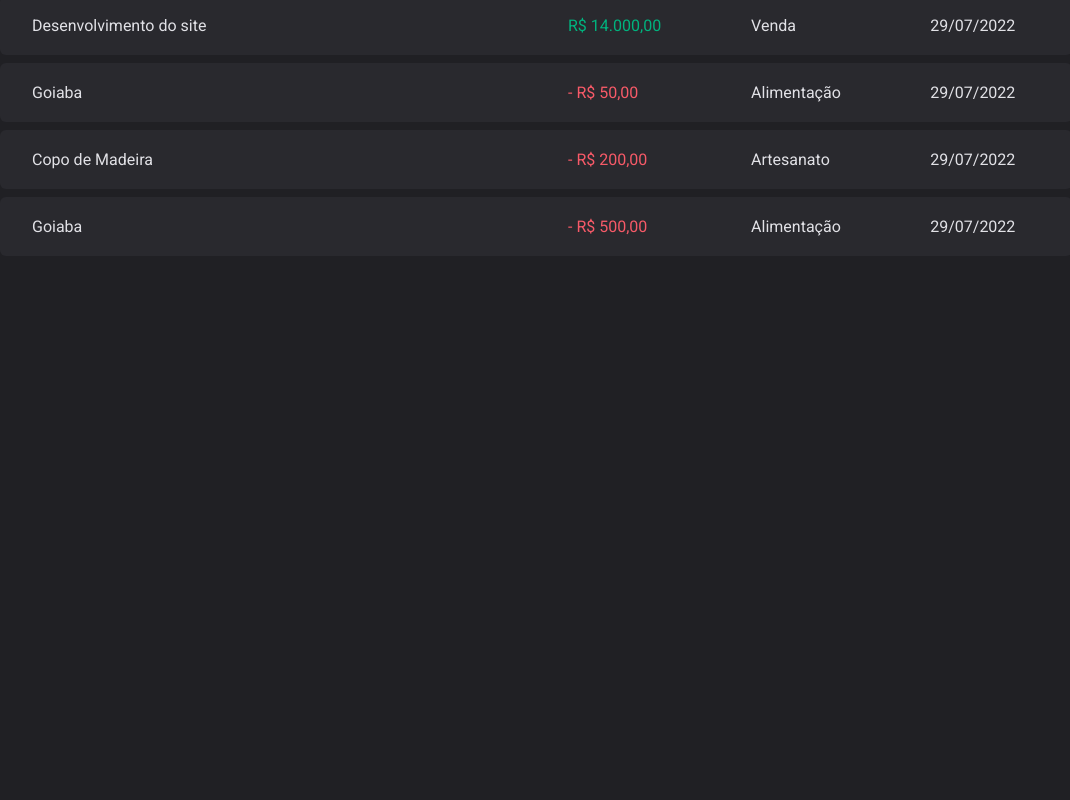
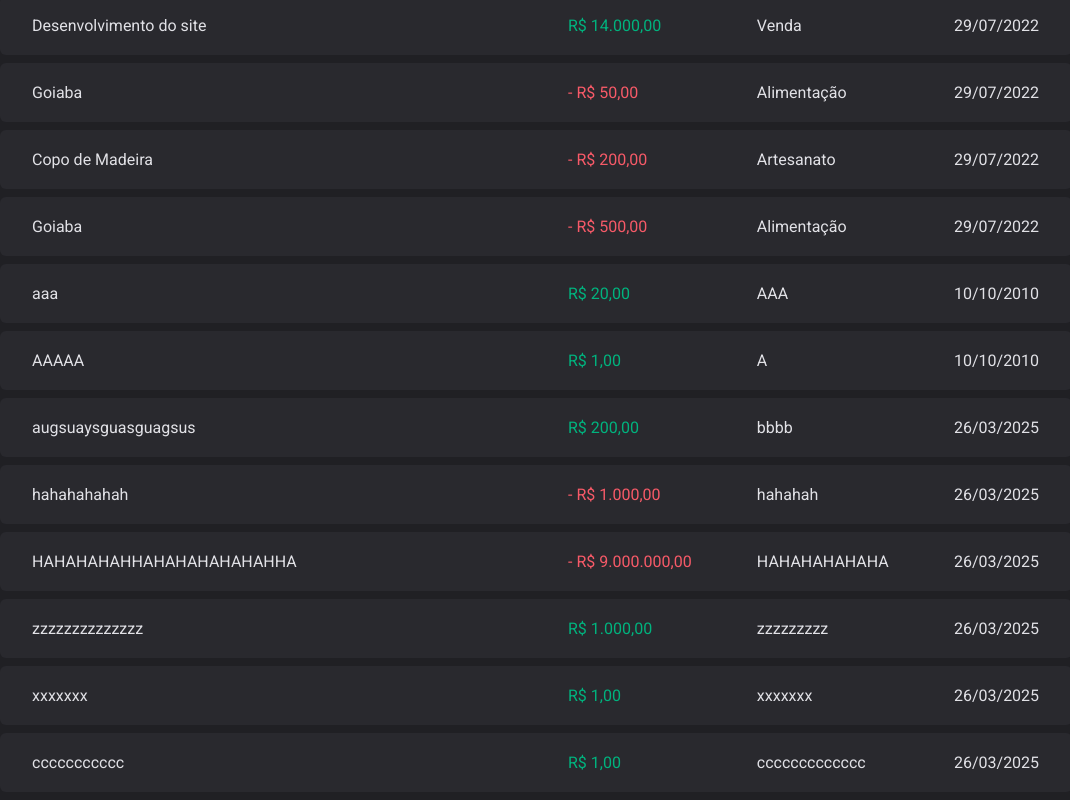
Before and after one commit to paulohenrique19/Treinamento_front, a React (Vite) app in the folder react-com-typescript/5_api_e_performance/: page / in a window 1280 px wide. Shown: the part 434-1234 px from the top of the page, without its empty margins (104-1174 px from the left). Before the commit the page ends 800 px from the top, so only its background shows below. Built offline with nearby package versions, Linux system fonts and the light colour scheme; data requests are answered from the project's data file.

Commit message:
feat: Implementa metodo POST e corrige bugs

```diff
--- a/react-com-typescript/5_api_e_performance/server.json
+++ b/react-com-typescript/5_api_e_performance/server.json
@@ -1,7 +1,7 @@
 {
   "transactions": [
     {
-            "id": 1,
+      "id": "1",
       "description": "Desenvolvimento do site",
       "type": "income",
       "category": "Venda",
@@ -9,7 +9,7 @@
       "createdAt": "2022-07-29T19:36:44.505Z"
     },
     {
-            "id": 2,
+      "id": "2",
       "description": "Goiaba",
       "type": "outcome",
       "category": "Alimentação",
@@ -17,7 +17,7 @@
       "createdAt": "2022-07-29T19:30:44.505Z"
     },
     {
-            "id": 3,
+      "id": "3",
       "description": "Copo de Madeira",
       "type": "outcome",
       "category": "Artesanato",
@@ -25,12 +25,76 @@
       "createdAt": "2022-07-29T19:50:44.505Z"
     },
     {
-            "id": 4,
+      "id": "4",
       "description": "Goiaba",
       "type": "outcome",
       "category": "Alimentação",
       "price": 500,
       "createdAt": "2022-07-29T19:30:44.505Z"
+    },
+    {
+      "id": "89d6",
+      "description": "aaa",
+      "price": 20,
+      "category": "AAA",
+      "type": "income",
+      "createdAt": "10/10/10"
+    },
+    {
+      "id": "2cee",
+      "description": "AAAAA",
+      "price": 1,
+      "category": "A",
+      "type": "income",
+      "createdAt": "10/10/10"
+    },
+    {
+      "id": "89ef",
+      "description": "augsuaysguasguagsus",
+      "price": 200,
+      "category": "bbbb",
+      "type": "income",
+      "createdAt": "2025-03-26T19:02:15.488Z"
+    },
+    {
+      "id": "3096",
+      "description": "hahahahahah",
+      "price": 1000,
+      "category": "hahahah",
+      "type": "outcome",
+      "createdAt": "2025-03-26T19:02:38.329Z"
+    },
+    {
+      "id": "2568",
+      "description": "HAHAHAHAHHAHAHAHAHAHAHHA",
+      "price": 9000000,
+      "category": "HAHAHAHAHAHA",
+      "type": "outcome",
+      "createdAt": "2025-03-26T19:05:32.078Z"
+    },
+    {
+      "id": "c0f2",
+      "description": "zzzzzzzzzzzzzz",
+      "price": 1000,
+      "category": "zzzzzzzzz",
+      "type": "income",
+      "createdAt": "2025-03-26T19:21:39.173Z"
+    },
+    {
+      "id": "447b",
+      "description": "xxxxxxx",
+      "price": 1,
+      "category": "xxxxxxx",
+      "type": "income",
+      "createdAt": "2025-03-26T19:21:59.023Z"
+    },
+    {
+      "id": "835d",
+      "description": "ccccccccccc",
+      "price": 1,
+      "category": "ccccccccccccc",
+      "type": "income",
+      "createdAt": "2025-03-26T19:22:28.924Z"
     }
   ]
 }
--- a/react-com-typescript/5_api_e_performance/src/components/NewTransactionModal/index.tsx
+++ b/react-com-typescript/5_api_e_performance/src/components/NewTransactionModal/index.tsx
@@ -11,6 +11,7 @@ import {
 import { ArrowCircleDown, ArrowCircleUp, X } from "phosphor-react";
 import { Controller, useForm } from "react-hook-form";
 import { zodResolver } from "@hookform/resolvers/zod";
+import { useTransactionMutate } from "../../hooks/useTransactionMutate";
 
 const newTransactionFormSchema = z.object({
   description: z.string(),
@@ -27,6 +28,7 @@ export function NewTransactionModel() {
     register,
     handleSubmit,
     formState: { isSubmitting },
+    reset
   } = useForm<NewTransactionFormInputs>({
     resolver: zodResolver(newTransactionFormSchema),
     defaultValues: {
@@ -34,8 +36,22 @@ export function NewTransactionModel() {
     },
   });
 
+  const { mutate, isSuccess } = useTransactionMutate();
+
+
+
   function handleCreateNewTransaction(data: NewTransactionFormInputs) {
-    console.log(data);
+
+
+    mutate({
+      description: data.description,
+      price: data.price,
+      category: data.category,
+      type: data.type,
+      createdAt: new Date(), // Adapte conforme necessário
+    });
+
+    reset()
   }
 
   return (
@@ -102,3 +118,6 @@ export function NewTransactionModel() {
     </Dialog.Portal>
   );
 }
+function formatDateToDDMMYYYY(currentDate: Date) {
+  throw new Error("Function not implemented.");
+}
--- /dev/null
+++ b/react-com-typescript/5_api_e_performance/src/hooks/useTransactionMutate.ts
@@ -0,0 +1,19 @@
+import { useMutation, useQueryClient } from "@tanstack/react-query";
+import axios from "axios";
+import { Transaction } from "../interfaces/Transaction";
+
+const submit = async (data: Transaction) => {
+    await axios.post("http://localhost:3000/transactions", data)
+}
+
+export function useTransactionMutate(){
+    const queryClient = useQueryClient();
+    const mutate = useMutation({
+        mutationFn: submit,
+        onSuccess: () => {
+            queryClient.invalidateQueries() // reseta a página e atualiza os dados
+        }
+    })
+
+    return mutate;
+}
```
Also changed, not shown: react-com-typescript/5_api_e_performance/src/utils/DateToString.ts (added, +7 -0 lines). Lines whose indentation alone changed are shown as unchanged.
